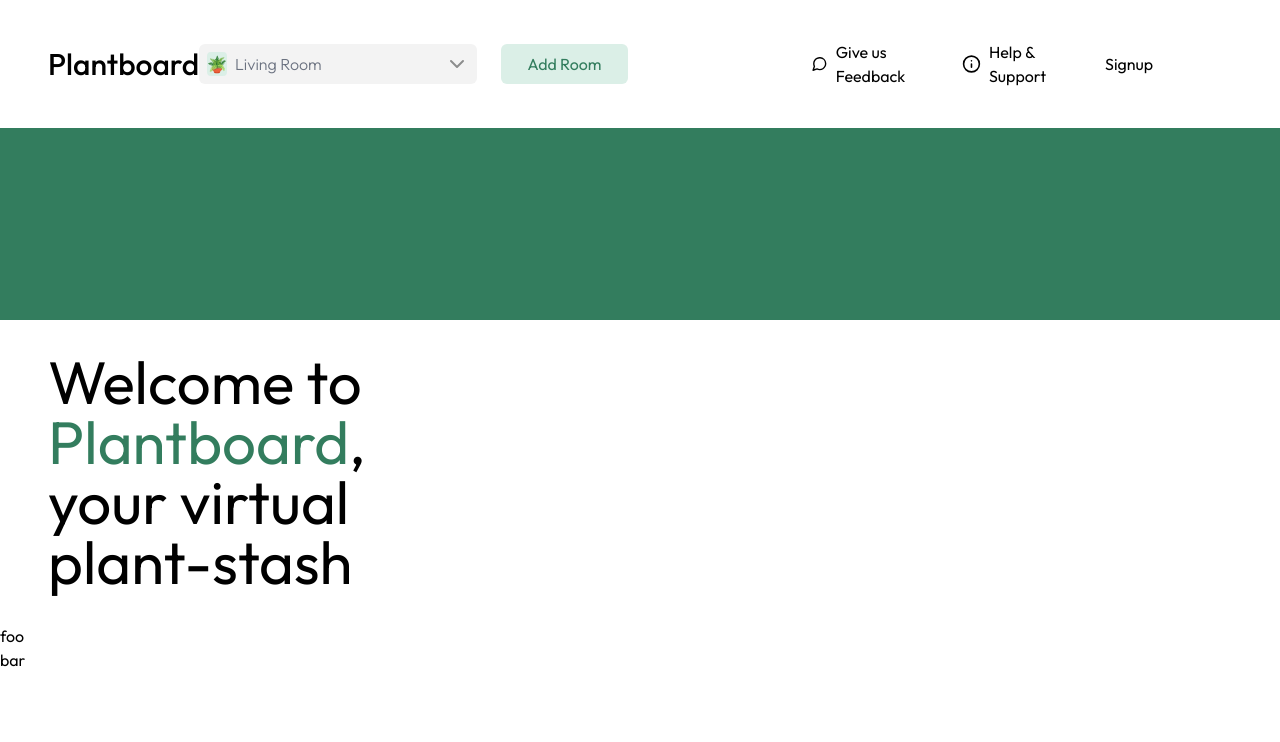
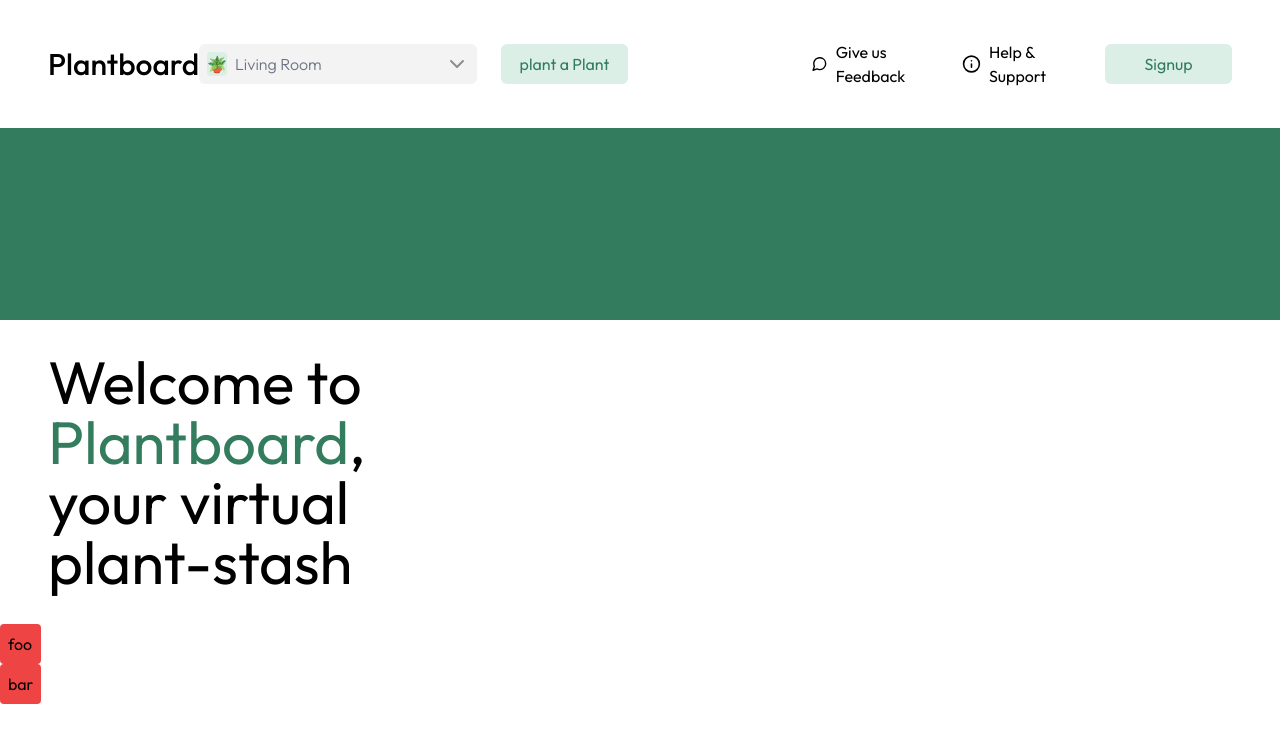
Before and after one commit to Jauki/plantboard, a Next.js app: page / in a window 1280 px wide. Both pictures are taken after a click on the button 457 px from the left and 64 px from the top of the page. Shown: the top 742 px of the page. Built offline with nearby package versions, Linux system fonts and the light colour scheme; no server answers; what tailwindcss-radix would draw is missing.

Commit message:
hotfix: jwt error fix

```diff
--- a/package.json
+++ b/package.json
@@ -10,6 +10,7 @@
   },
   "devDependencies": {
     "@tailwindcss/forms": "^0.5.6",
+    "@types/jsonwebtoken": "^9.0.3",
     "@types/node": "20.8.4",
     "autoprefixer": "^10.4.16",
     "i": "^0.3.7",
@@ -29,6 +30,7 @@
     "eslint": "8.51.0",
     "eslint-config-next": "13.5.4",
     "framer-motion": "^10.16.4",
+    "jsonwebtoken": "^9.0.2",
     "next": "13.5.4",
     "next-auth": "4",
     "prisma": "^5.4.2",
--- a/src/app/api/auth/[...nextauth]/route.ts
+++ b/src/app/api/auth/[...nextauth]/route.ts
@@ -1,10 +1,11 @@
 import { PrismaAdapter } from "@next-auth/prisma-adapter"
-import NextAuth from "next-auth"
+import NextAuth, { AuthOptions } from "next-auth"
 import GithubProvider from "next-auth/providers/github"
 import prisma from "../../../../../prisma/client"
+import jwt from "jsonwebtoken"
 
 
-export const authOptions = {
+export const authOptions: AuthOptions = {
   providers: [
     GithubProvider({
       clientId: process.env.GITHUB_ID ?? "",
@@ -13,6 +14,14 @@ export const authOptions = {
   ],
   adapter: PrismaAdapter(prisma),
   secret: process.env.SECRET,
+  session: {
+    strategy: "jwt",
+    maxAge: 30 * 24 * 60 * 60, // 30 days
+    updateAge: 24 * 60 * 60, // 24 hours
+  },
+  jwt: {
+    maxAge: 60 * 60 * 24 * 30,
+  }
 }
 
 export const handler = NextAuth(authOptions);
--- /dev/null
+++ b/src/app/api/room/[id]/route.ts
@@ -0,0 +1,22 @@
+import { NextRequest } from "next/server";
+import { useParams, useSearchParams } from "next/navigation";
+import prisma from "../../../../../prisma/client";
+import { getServerSession } from "next-auth";
+
+/**
+ * Get destinct Room by id
+ * @param request
+ * @param param1
+ * @returns
+ */
+export async function GET(request : NextRequest,{ params }: { params: { id: number } }) {
+    const session = await getServerSession();
+    console.log(session);
+    const user = await prisma.user.findUnique({
+        where: { id: "fo" },
+        include: {
+          Room: true,
+        },
+      });
+    return new Response("Hello world!")
+}
--- /dev/null
+++ b/src/app/middleware.ts
@@ -0,0 +1 @@
+export { default } from "next-auth/middleware"
--- a/src/components/Navbar.tsx
+++ b/src/components/Navbar.tsx
@@ -14,7 +14,7 @@ const Navbar: React.FC = () => {
         <nav className="max-w-[1728px] px-12 py-8 grid grid-cols-8 gap-6 items-center">
             <h1 className="text-3xl font-medium">Plantboard</h1>
             <Searchbar/>
-            <button className="bg-primary-light rounded-md  text-primary py-2 hover:bg-primary hover:text-white transition-colors ease-out">Add Room</button>
+            <button className="bg-primary-light rounded-md  text-primary py-2 hover:bg-primary hover:text-white transition-colors ease-out">plant a Plant</button>
             <Link href={"/feedback"} className="flex gap-2 col-start-6 py-2 items-center hover:bg-background-grey transition-colors ease-in h-min p-2 rounded-md" >
                 <MessageCircle/>
                 Give us Feedback
@@ -29,7 +29,7 @@ const Navbar: React.FC = () => {
 }
 
 const AuthenticationStatusSwitch = ({status, session}: {status: "unauthenticated" | "loading" | "authenticated", session: Session}) => {
-    return status === "unauthenticated" ? <Link href={"/signup"}>Signup</Link> : <Profil session={session}/>
+    return status === "unauthenticated" ? <Link href={"/signup"} className="flex justify-center items-center bg-primary-light text-primary p-2 rounded-md">Signup</Link> : <Profil session={session}/>
 }
 
 
--- a/src/components/navbar/Searchbar.tsx
+++ b/src/components/navbar/Searchbar.tsx
@@ -1,27 +1,32 @@
 
 "use client";
+import { PrismaClient } from '@prisma/client';
 import * as Select from '@radix-ui/react-select';
+import { useSession } from 'next-auth/react';
 import { ChevronDown } from "react-feather";
 
 const Searchbar: React.FC = () => {
+    const {data: session, status} = useSession();
+
     return (
+        <div className='col-span-2 flex gap-2 p-2 font-normal bg-background-grey rounded-md'>
         <Select.Root>
-            <div className="col-span-2 flex gap-2 p-2 font-normal bg-background-grey rounded-md">
+
             <Select.Trigger className="w-6 h-6 flex justify-center items-center rounded bg-primary-light">🪴</Select.Trigger>
             <input className="p-0 border-none focus:ring-0 bg-transparent font-light text-black w-full" placeholder="Living Room"/>
             <Select.Trigger className="text-foreground-grey">
                 <ChevronDown/>
             </Select.Trigger>
-            </div>
-            <Select.Portal>
-                <Select.Content>
-                    <Select.Item value='fo'>foo</Select.Item>
-                    <Select.Item value='bar'>bar</Select.Item>
+
+            <Select.Portal >
+                <Select.Content sideOffset={0}>
+                    <Select.Item value='fo' className='w-full rounded bg-red-500 p-2'>foo</Select.Item>
+                    <Select.Item value='bar' className='w-full rounded bg-red-500 p-2'>bar</Select.Item>
                 </Select.Content>
             </Select.Portal>
 
         </Select.Root>
-
+        </div>
       );
 }
 
```
Also changed, not shown: 1 other file (tests, documents, lock files or other folders).
